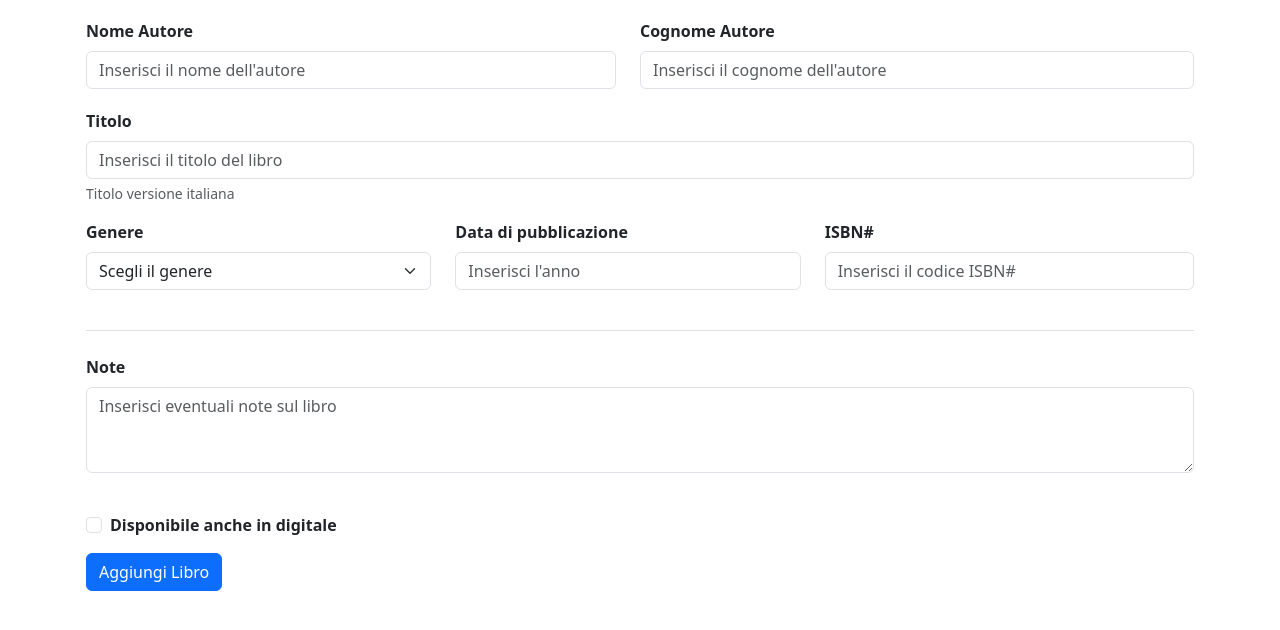
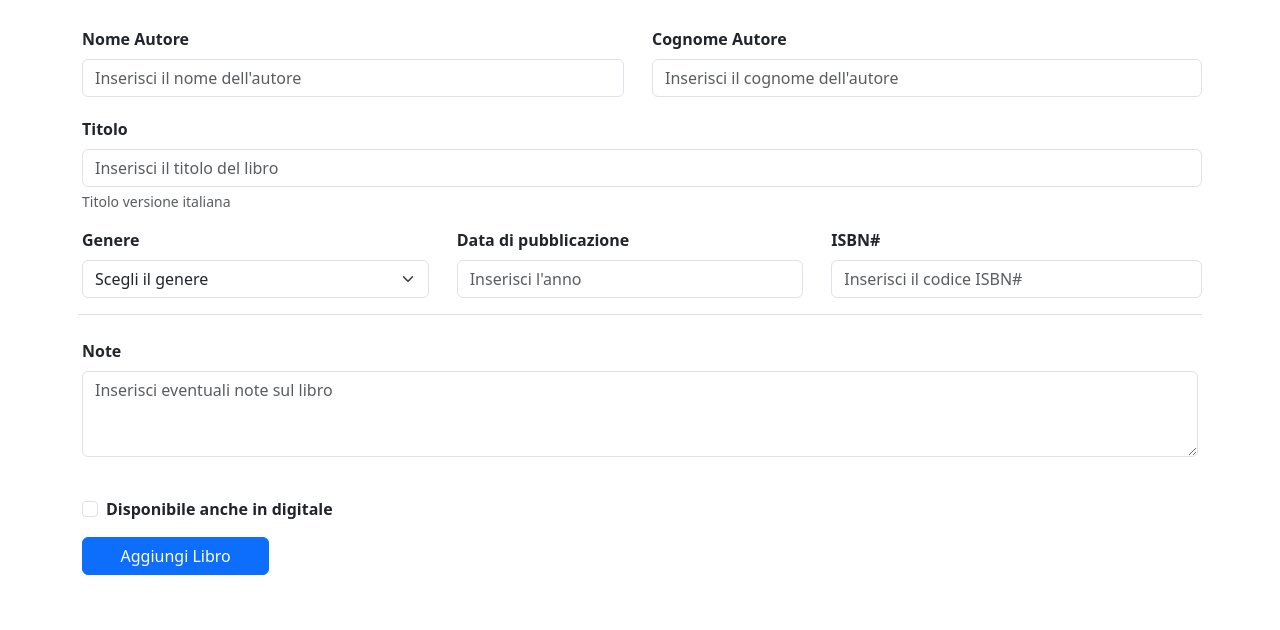
Before and after one commit to GiacomoGaudino/html-css-bootstrap-dashboard, a plain HTML site: page new-book.html in a window 1280 px wide. Shown: the part 146-776 px from the top of the page. Drawn offline with nearby package versions, Linux system fonts and the light colour scheme.

Commit message:
add correction markup

```diff
--- a/new-book.html
+++ b/new-book.html
@@ -48,59 +48,87 @@
     <main>
         <div class="container">
             <h1 class=" my-4">Nuovo Libro</h1>
-
-            <div class="row mx-1">
+            <div class="section">
                 <form class="form-control border-0 p-0 d-flex flex-wrap">
-                    <div class="col-6 pe-4 mb-3">
+                    <div class="row p-2">
+                        <div class="col-6 ps-1 pe-3 mb-3">
                             <label for="author-name" class="form-label fw-semibold">Nome Autore</label>
                             <input type="text" class="form-control" id="author-name" aria-describedby="authorHelp"
                                 placeholder="Inserisci il nome dell'autore" required>
                             <div id="authorHelp" class="form-text"></div>
                         </div>
-                    <div class="col-6 mb-3">
+
+                        <!-- author name -->
+
+                        <div class="col-6 mb-3 pe-0">
                             <label for="author-surname" class="form-label fw-semibold">Cognome Autore</label>
                             <input type="text" class="form-control" id="author-surname" aria-describedby="authorHelp"
                                 placeholder="Inserisci il cognome dell'autore" required>
                             <div id="authorHelp" class="form-text"></div>
                         </div>
-                    <div class="col-12 mb-3">
+
+                        <!-- author surname -->
+
+                        <div class="col-12 mb-3 ps-1 pe-0">
                             <label for="title" class="form-label fw-semibold">Titolo</label>
                             <input type="text" class="form-control" id="title" aria-describedby="titlerHelp"
                                 placeholder="Inserisci il titolo del libro" required>
                             <div id="titleHelp" class="form-text">Titolo versione italiana</div>
                         </div>
-                    <div class="col-12 col-sm-4 pe-sm-4 mb-3">
+
+                        <!-- title -->
+
+                        <div class="col-12 col-sm-4 ps-1 pe-0 pe-sm-4 mb-3">
                             <label for="type" class="form-label fw-semibold">Genere</label>
                             <select class="form-select" aria-label="Default select example" required>
                                 <option selected>Scegli il genere</option>
                                 <option value="1">Commedia</option>
                                 <option value="2">Romanzo</option>
                                 <option value="3">Thriller</option>
+                                <option value="3">Fantasy</option>
+                                <option value="3">Horror</option>
+                                <option value="3">Fantascienza</option>
+                                <option value="3">Biografia</option>
+                                <option value="3">Romanzo rosa</option>
+                                <option value="3">Classici</option>
+                                <option value="3">Storia</option>
                             </select>
                         </div>
-                    <div class="col-12 col-sm-4 pe-sm-4 mb-3">
+
+                        <!-- type -->
+
+                        <div class="col-12 col-sm-4 ps-1 pe-0 pe-sm-4 mb-3">
                             <label for="date" class="form-label fw-semibold">Data di pubblicazione</label>
                             <input type="number" class="form-control" id="date" aria-describedby="daterHelp"
                                 placeholder="Inserisci l'anno" min="1700" max="2199" required>
                         </div>
-                    <div class="col-12 col-sm-4 mb-3">
+
+                        <!-- date -->
+
+                        <div class="col-12 col-sm-4 mb-3 ps-1 pe-0">
                             <label for="isbn" class="form-label fw-semibold">ISBN#</label>
                             <input type="text" class="form-control" id="isbn" aria-describedby="isbnHelp"
                                 placeholder="Inserisci il codice ISBN#" required>
                         </div>
-                    <div class="col-12 mb-3 border-top py-4 my-4 ">
+
+                        <!-- isbn -->
+
+                        <div class="col-12 mb-3 border-top py-4 px-1 ">
                             <label for="note" class="form-label fw-semibold">Note</label>
                             <textarea class="form-control" id="exampleFormControlTextarea1" rows="3"
                                 placeholder="Inserisci eventuali note sul libro" required></textarea>
                         </div>
 
-                    <div class="col-12 mb-3 form-check">
+                        <!-- note -->
+
+                        <div class="col-12 mb-3 ms-1 form-check">
                             <input type="checkbox" class="form-check-input" id="exampleCheck1">
                             <label class="form-check-label fw-semibold" for="exampleCheck1">Disponibile anche in
                                 digitale</label>
                         </div>
                         <!-- Button trigger modal -->
-                    <button type="submit" class="btn btn-primary" data-bs-toggle="modal" data-bs-target="#exampleModal">
+                        <button type="submit" class="col-5 col-sm-4 col-md-3 col-lg-2 ms-1 btn btn-primary"
+                            data-bs-toggle="modal" data-bs-target="#exampleModal">
                             Aggiungi Libro
                         </button>
 
@@ -121,8 +149,10 @@
                                     <div class="d-flex flex-row-reverse p-3">
                                         <a href="./new-book.html"><button type="button"
                                                 class="btn btn-primary ms-3">Inserisci nuovo libro</button></a>
-                                    <a href="./index.html"><button type="button" class="btn btn-secondary">Torna alla
+                                        <a href="./index.html"><button type="button" class="btn btn-secondary">Torna
+                                                alla
                                                 Home</button></a>
+                                    </div>
                                 </div>
                             </div>
                         </div>
@@ -135,12 +165,6 @@
 
     <!-- main -->
 
-
-
-
-
-
-
     <script src="https://cdn.jsdelivr.net/npm/bootstrap@5.3.7/dist/js/bootstrap.bundle.min.js"
         integrity="sha384-ndDqU0Gzau9qJ1lfW4pNLlhNTkCfHzAVBReH9diLvGRem5+R9g2FzA8ZGN954O5Q"
         crossorigin="anonymous"></script>
```
Lines whose indentation alone changed are shown as unchanged.
